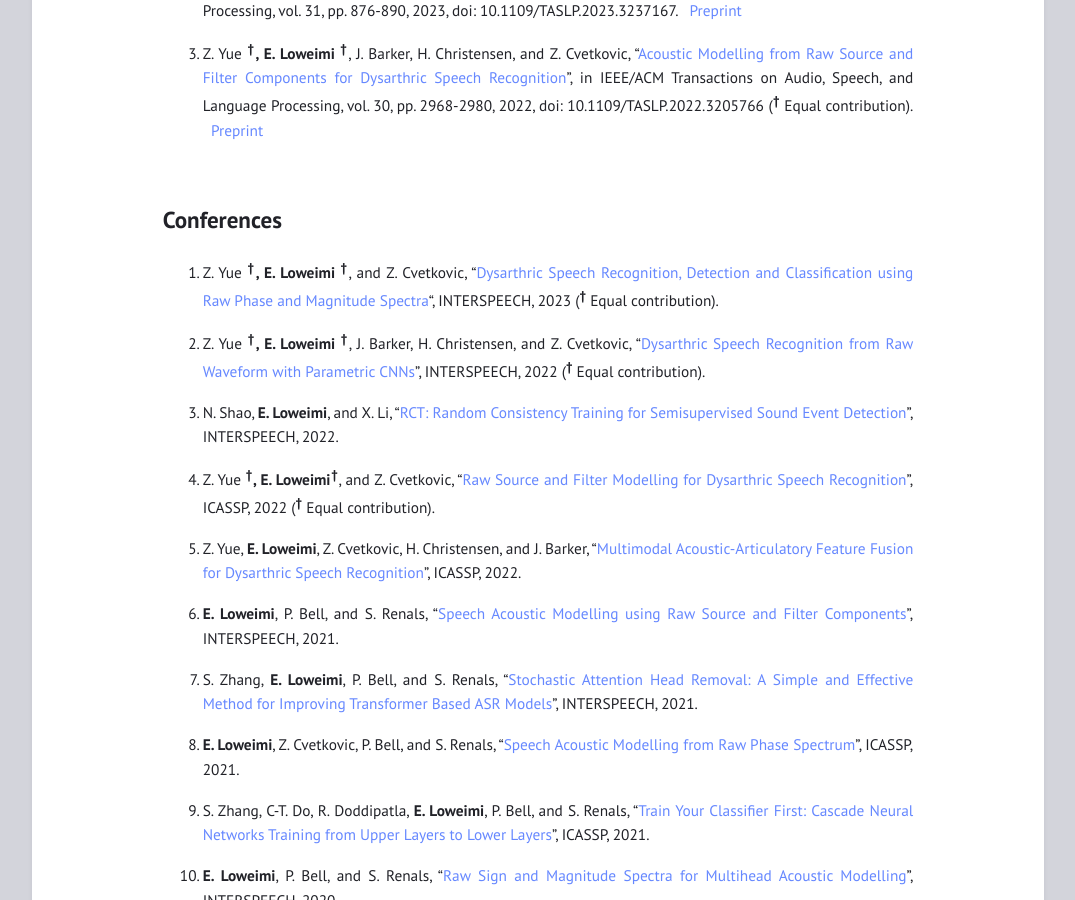
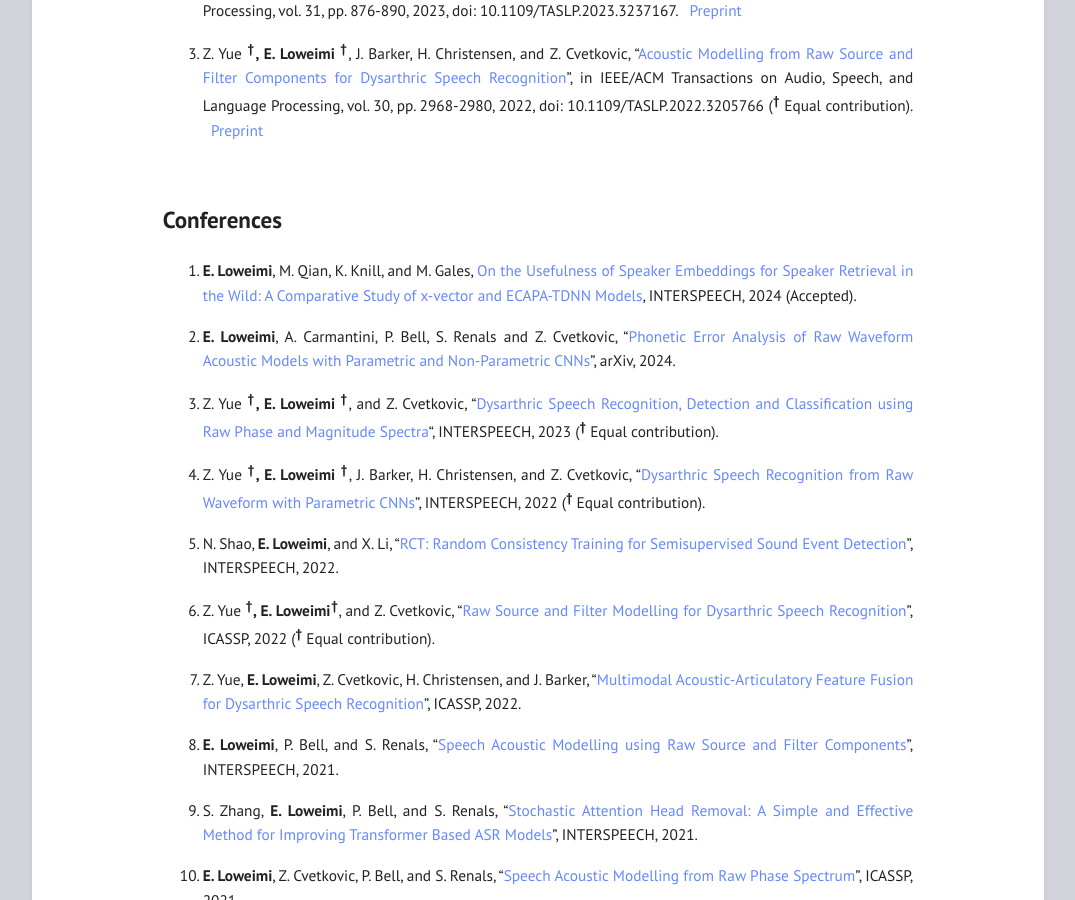
Before and after one commit to eloweimi/eloweimi.github.io, a Jekyll site: the page built from publications.md, in a window 1280 px wide and 900 px high, scrolled down 506 px. Shown: the whole window, without its empty margins (102-1177 px from the left). Built offline with Jekyll 4.4.1, drawn with Linux system fonts in a browser that asks for light colours.

Commit message:
Update publications.md

```diff
--- a/publications.md
+++ b/publications.md
@@ -21,6 +21,11 @@ in IEEE/ACM Transactions on Audio, Speech, and Language Processing, vol. 30, pp.
 <br>
 
 ## Conferences ##
+
+1. **E. Loweimi**, M. Qian, K. Knill, and M. Gales, [On the Usefulness of Speaker Embeddings for Speaker Retrieval in the Wild:
+A Comparative Study of x-vector and ECAPA-TDNN Models](), INTERSPEECH, 2024 (Accepted).
+
+1. **E. Loweimi**, A. Carmantini, P. Bell, S. Renals and Z. Cvetkovic, “[Phonetic Error Analysis of Raw Waveform Acoustic Models with Parametric and Non-Parametric CNNs](https://arxiv.org/abs/2406.00898)", arXiv, 2024.
 
 1. Z. Yue **<sup>&#8224;</sup>, E. Loweimi <sup>&#8224;</sup>**, and Z. Cvetkovic, “[Dysarthric Speech Recognition, Detection and Classification using Raw Phase and Magnitude Spectra](https://www.isca-speech.org/archive/interspeech_2023/yue23_interspeech.html)“, INTERSPEECH, 2023 (**<sup>&#8224;</sup>** Equal contribution).
 
```
